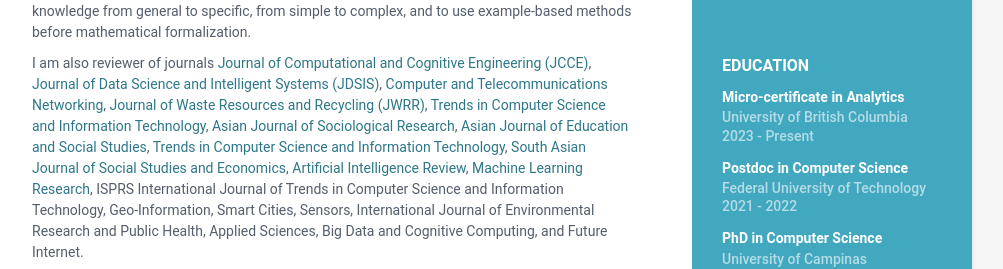
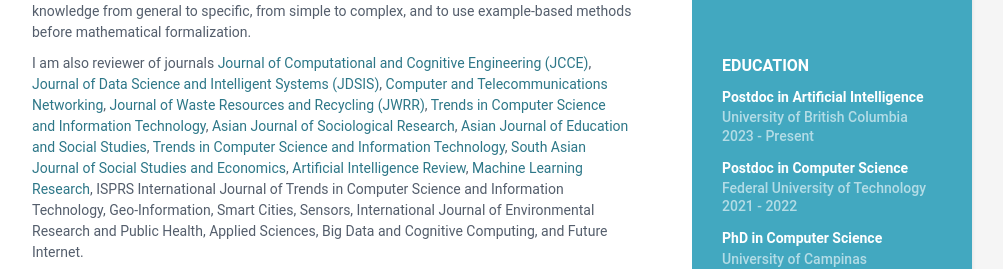
Before and after one commit to gomede/gomede.github.io, a Jekyll site: the page built from index.html, in a window 1280 px wide and 900 px high, scrolled down 376 px. Shown: the part 171-440 px from the top of the window, without its empty margins (168-1171 px from the left). Built offline with Jekyll 4.4.1, drawn with Linux system fonts in a browser that asks for light colours.

Commit message:
Update data.yml

```diff
--- a/_data/data.yml
+++ b/_data/data.yml
@@ -116,13 +116,13 @@ career-profile:
 
 education:
 
-    - degree: Micro-certificate in Analytics
+    - degree: Postdoc in Artificial Intelligence
       university: University of British Columbia
       time: 2023 - Present
       details: |
         During the Micro-certificate I have been working with extract,
         analyze and visualize data to inform research and related decisions.
-        The use of aquatic databases is critical in driving sustainable practices
+        The use of wildfrires databases is critical in driving sustainable practices
         and fostering equitable blue economic sectors.
 
           - Data Science
```
